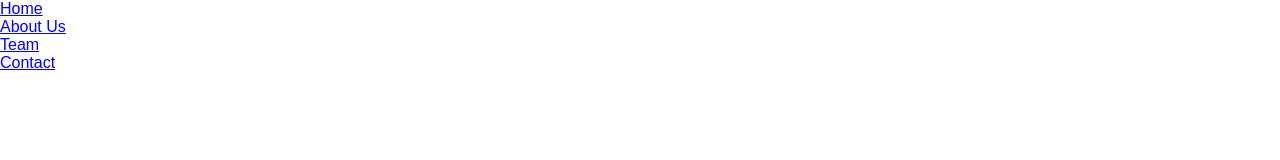
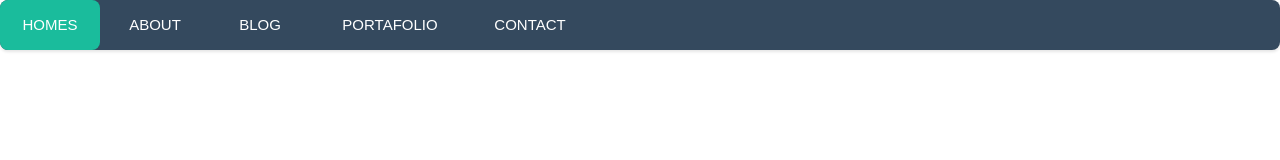
Before and after one commit to rafacodejs/personalProjects, a plain HTML site: page index.html in a window 1280 px wide. Drawn offline with Linux system fonts and the light colour scheme.

Commit message:
barra de navegación

```diff
--- a/css/style.css
+++ b/css/style.css
@@ -4,3 +4,71 @@
     box-sizing: border-box;
     font-family: Poppins, sans-serif;
 }
+nav {
+    position: relative;
+    margin:  auto 0;
+    width: 100%;
+    height: 50px;
+    background: #34495e;
+    border-radius: 8px;
+    font-size: 0;
+    box-shadow: 0 2px 3px 0 rgba(0, 0, 0, .1);
+}
+nav a {
+    font-size: 15px;
+    text-transform: uppercase;
+    color: white;
+    text-decoration: none;
+    line-height: 50px;
+    position: relative;
+    z-index: 1;
+    display: inline-block;
+    text-align: center;
+
+}
+nav .animation {
+    position: absolute;
+    height: 100%;
+    top: 0;
+    z-index: 0;
+    background: #1abc9c;
+    border-radius: 8px;
+}
+a:nth-child(1) {
+    width: 100px;
+}
+nav a:nth-child(1){
+	width: 100px;
+}
+nav .start-home, a:nth-child(1):hover~.animation {
+	width: 100px;
+	left: 0;
+}
+nav a:nth-child(2){
+	width: 110px;
+}
+nav a:nth-child(2):hover~.animation {
+	width: 110px;
+	left: 100px;
+}
+nav a:nth-child(3){
+	width: 100px;
+}
+nav a:nth-child(3):hover~.animation {
+	width: 100px;
+	left: 210px;
+}
+nav a:nth-child(4){
+	width: 160px;
+}
+nav a:nth-child(4):hover~.animation {
+	width: 160px;
+	left: 310px;
+}
+nav a:nth-child(5){
+	width: 120px;
+}
+nav a:nth-child(5):hover~.animation {
+	width: 120px;
+	left: 470px;
+}
--- a/index.html
+++ b/index.html
@@ -8,15 +8,15 @@
     <title>Document</title>
   </head>
   <body>
-      <header>
-          <nav>
-              <ul>
-                  <li><a href="#">Home</a></li>
-                  <li><a href="#">About Us</a></li>
-                  <li><a href="#">Team</a></li>
-                  <li><a href="#">Contact</a></li>
-              </ul>
-          </nav>
-      </header>
+    <header>
+      <nav>
+        <a href="#">Homes</a>
+        <a href="#">About</a>
+        <a href="#">Blog</a>
+        <a href="#">Portafolio</a>
+        <a href="#">Contact</a>
+        <div class="animation start-home"></div>
+      </nav>
+    </header>
   </body>
 </html>
```
